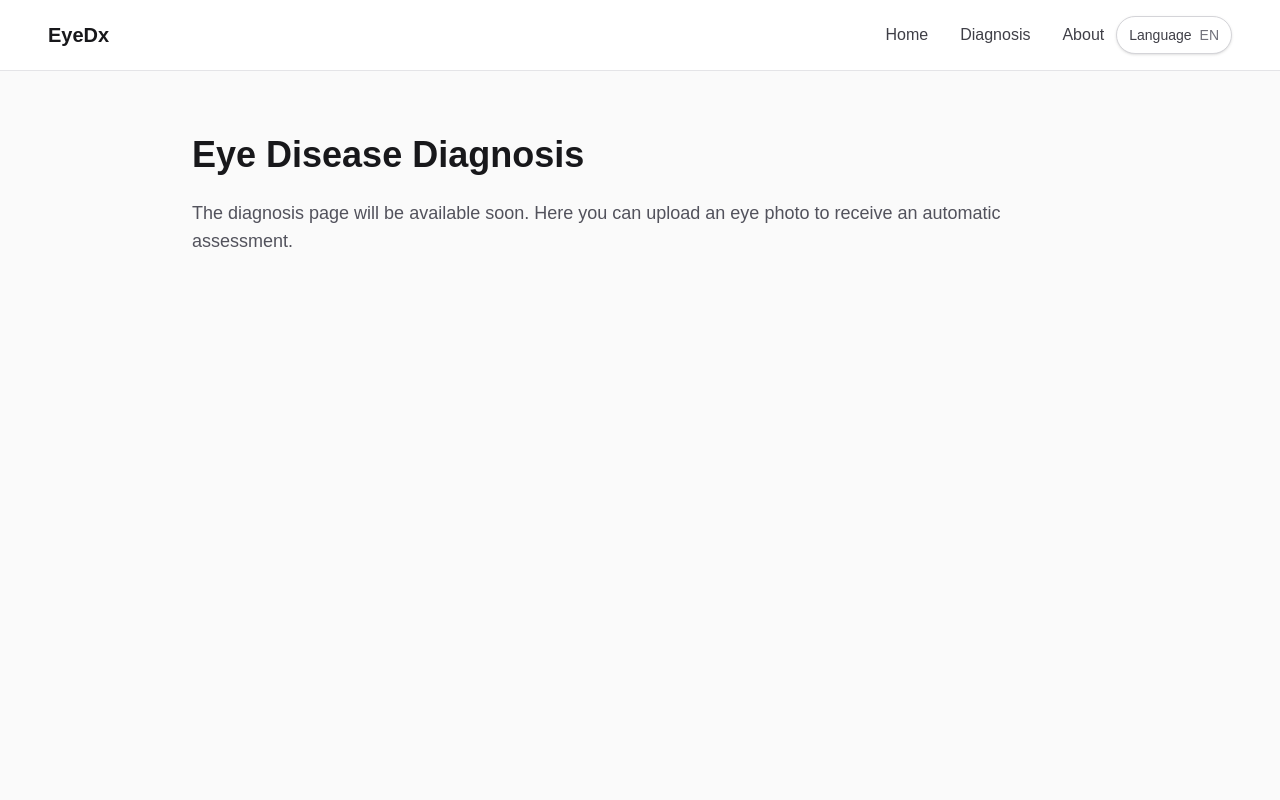
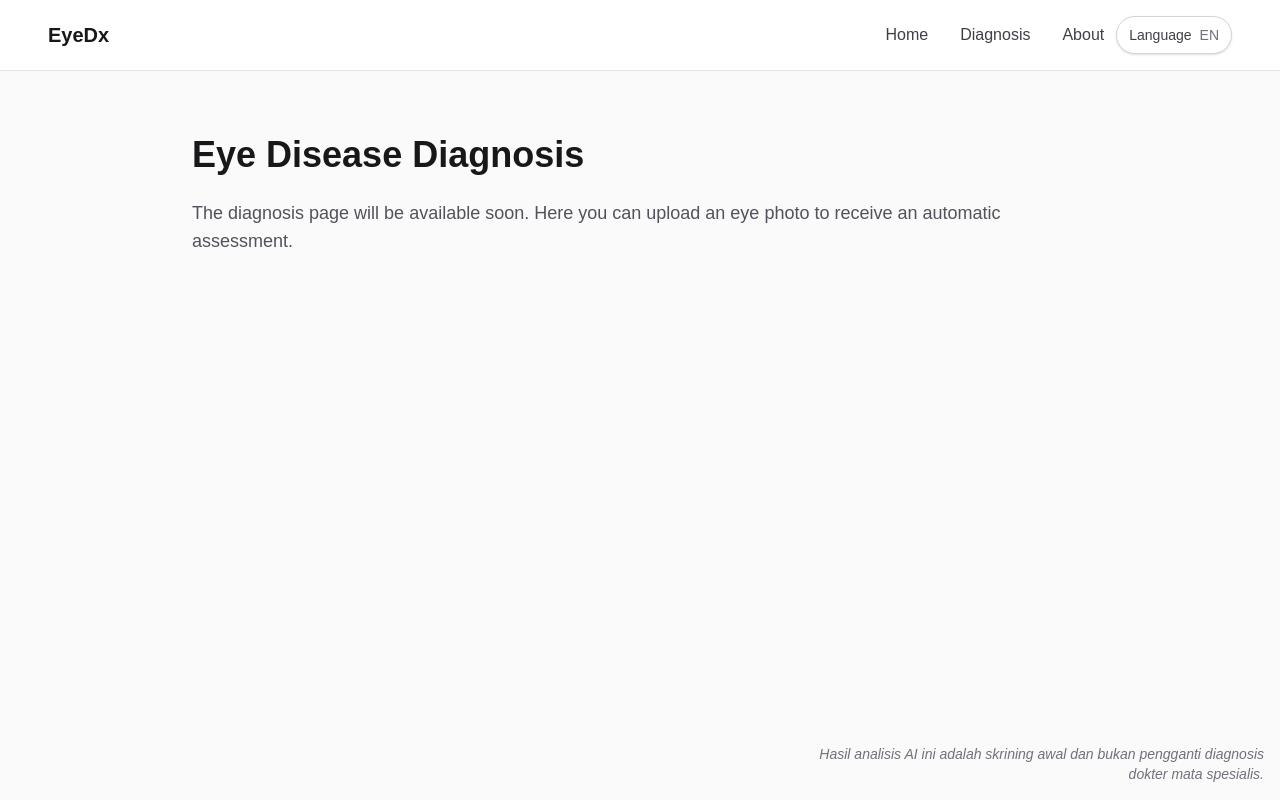
Before and after one commit to yudiwidiandana/eyedx, a Next.js app: page /diagnosis in a window 1280 px wide. Built offline with nearby package versions, Linux system fonts and the light colour scheme.

Commit message:
feat: add font

```diff
--- a/app/diagnosis/page.tsx
+++ b/app/diagnosis/page.tsx
@@ -7,11 +7,15 @@ export function DiagnosisPageContent({ locale }: { locale: Locale }) {
   return (
     <div className="flex min-h-screen flex-col bg-zinc-50">
       <Header locale={locale} />
-      <main className="flex-1 px-6 py-16 sm:px-8 lg:px-12">
+      <main className="relative flex-1 px-6 py-16 sm:px-8 lg:px-12">
         <div className="mx-auto max-w-4xl">
           <h1 className="mb-6 text-4xl font-bold text-zinc-900">{t.title}</h1>
           <p className="text-lg text-zinc-600">{t.description}</p>
         </div>
+
+        <p className="absolute bottom-4 right-4 max-w-md text-right text-sm italic text-zinc-500">
+          Hasil analisis AI ini adalah skrining awal dan bukan pengganti diagnosis dokter mata spesialis.
+        </p>
       </main>
     </div>
   );
```
